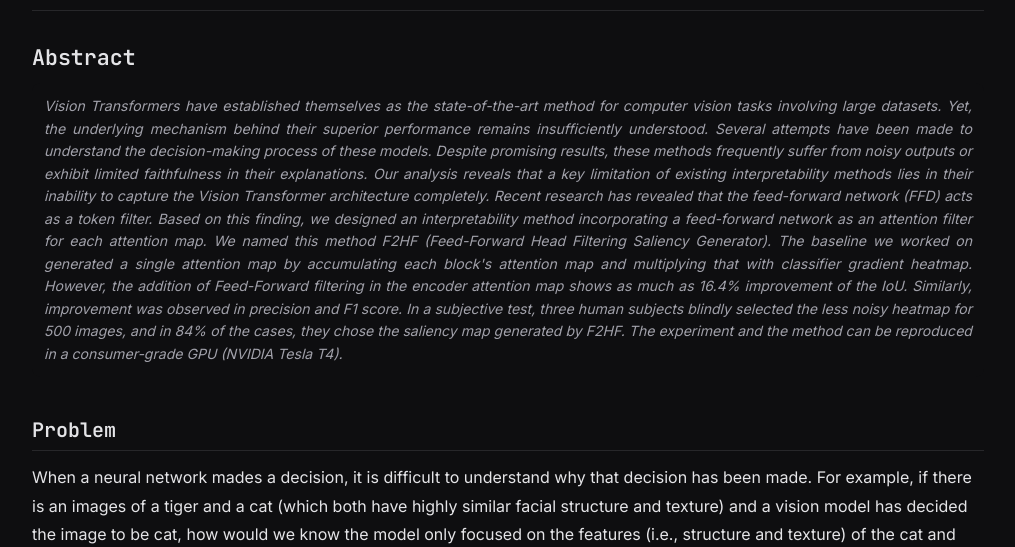
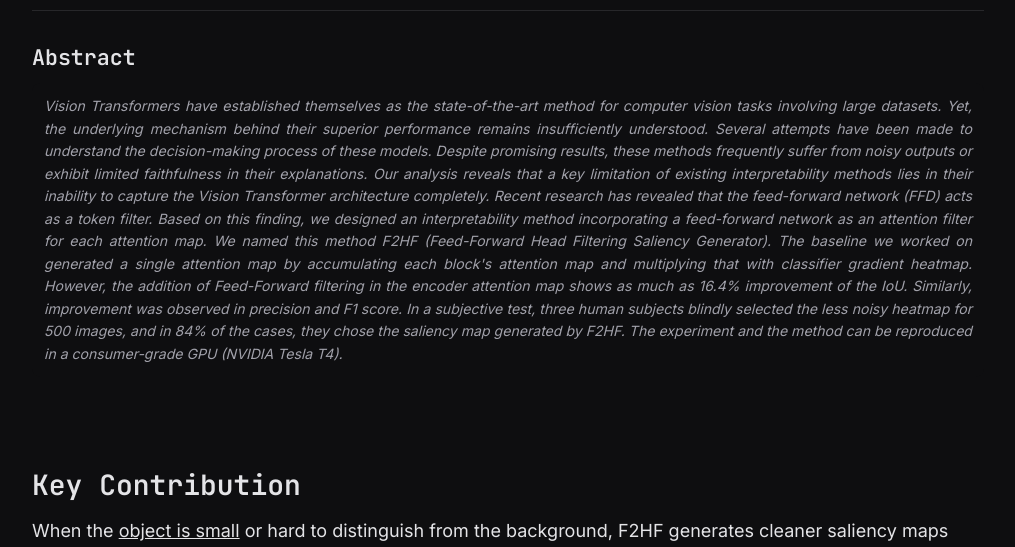
Before and after one commit to imrnh/imrnh.github.io, an Eleventy site: page src/research/f2hf.md in a window 1280 px wide. Shown: the part 405-952 px from the top of the page, without its empty margins (132-1147 px from the left). Built offline with nearby package versions, Linux system fonts and the light colour scheme; Eleventy itself is replaced by a stand-in of ours; files that its build step writes are made by us from their sources.

Commit message:
Added key_contribution section to F2HF

```diff
--- a/src/research/f2hf.md
+++ b/src/research/f2hf.md
@@ -25,6 +25,17 @@ bibtex: |
     keywords={Satellite images;Earth Observing System;Feeds;Antennas;Radio broadcasting;Frequency modulation;Filtering;Filters;Circuits and systems;HTTP;interpretability;attention;feed-forward network},
     doi={10.1109/ICCIT68739.2025.11491078}}
 ---
+
+<br>
+<br>
+
+# Key Contribution
+
+<font size ="+1"> When the <u>object is small</u> or hard to distinguish from the background, F2HF generates cleaner saliency maps than existing methods.</font>
+<br>
+<br>
+
+
 ## Problem
 When a neural network mades a decision, it is difficult to understand why that decision has been made. For example, if there is an images of a tiger and a cat (which both have highly similar facial structure and texture) and a vision model has decided the image to be cat, how would we know the model only focused on the features (i.e., structure and texture) of the cat and not on the features of the tiger? Interpretabiliy methods such as GradCAM, Integrated Gradients can be a tool to explore this question. However, in our experiments, these method seemed to not do good in cases where the object itself had very minimal presence in the overall image (e.g., the total image of 224 by 224 pixels but the object itself was present in 50 by 50 pixels) or when the object itself was difficult to distinguish from the background. Visual example of these 2 problems were added below.
 
```
Also changed, not shown: 1 other file.
